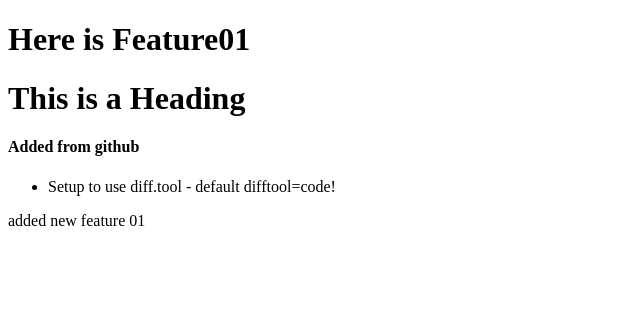
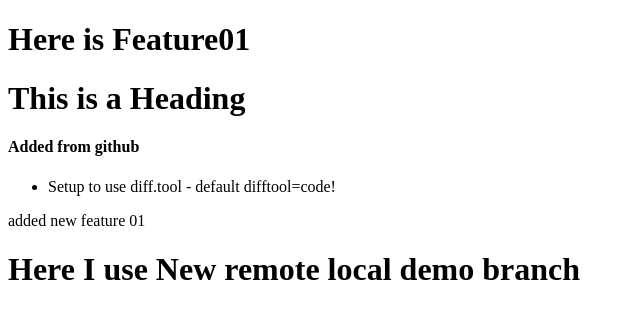
Before and after one commit to Dragomir89/DefaultWeb, a plain HTML site: page index.html in a window 1280 px wide. Shown: the whole page, without its empty margins (0-640 px from the left). Drawn offline with Linux system fonts and the light colour scheme.

Commit message:
Stating in new Fwol

```diff
--- a/index.html
+++ b/index.html
@@ -13,5 +13,7 @@
         <li>Setup to use diff.tool - default difftool=code!</li>
     </ul>
     <p>added new feature 01</p>
+
+    <h1>Here I use New remote local demo branch</h1>
 </body>
 </html>
```
